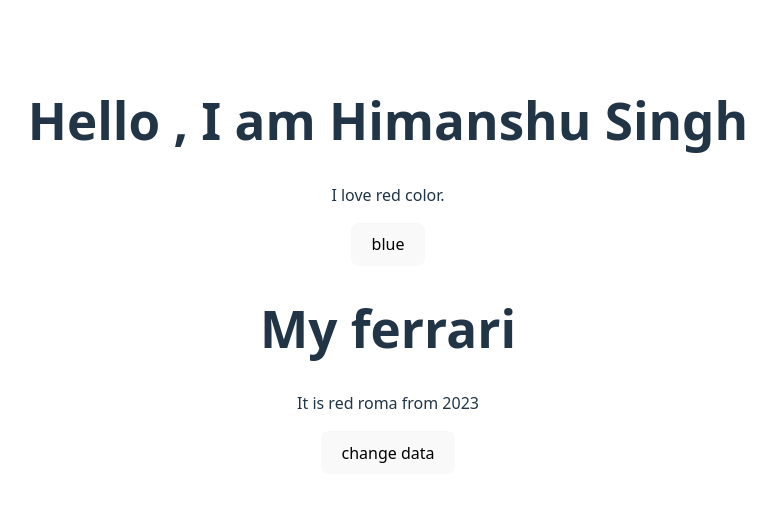
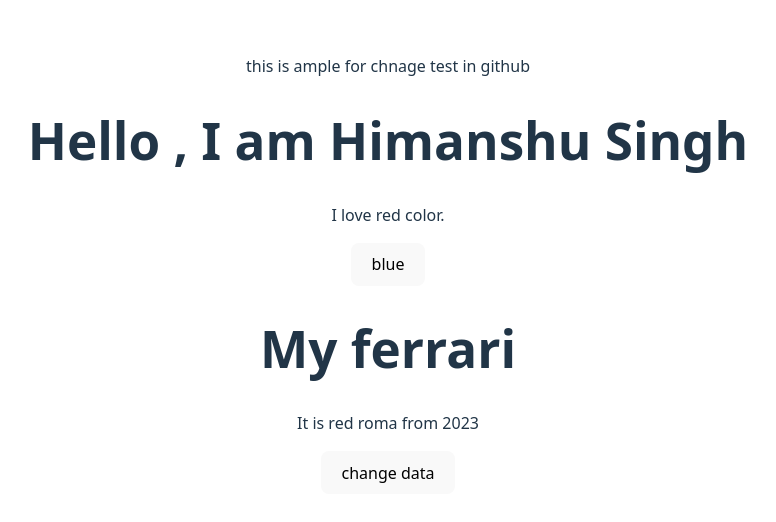
Before and after one commit to Singh0Himanshu/React-Hooks, a React (Vite) app: page / in a window 1280 px wide. Shown: the part 134-656 px from the top of the page, without its empty margins (252-1028 px from the left). Built offline with nearby package versions, Linux system fonts and the light colour scheme.

Commit message:
testing for stage changes

```diff
--- a/src/components/UseStates.jsx
+++ b/src/components/UseStates.jsx
@@ -23,6 +23,7 @@ const UseStates = () => {
 
   return (
     <>
+    <p>this is ample for chnage test in github</p>
       <h1>Hello , I am Himanshu Singh</h1>
       <p>I love {color} color.</p>
       <button type="button" onClick={changeColor}>{buttonColor}</button>
@@ -30,7 +31,6 @@ const UseStates = () => {
       <h1>My {car.brand}</h1>
       <p>It is {car.color} {car.model} from {car.year}</p>
       <button type="button" onClick={handleData}>change data</button>
-
     </>
   )
 }
```
